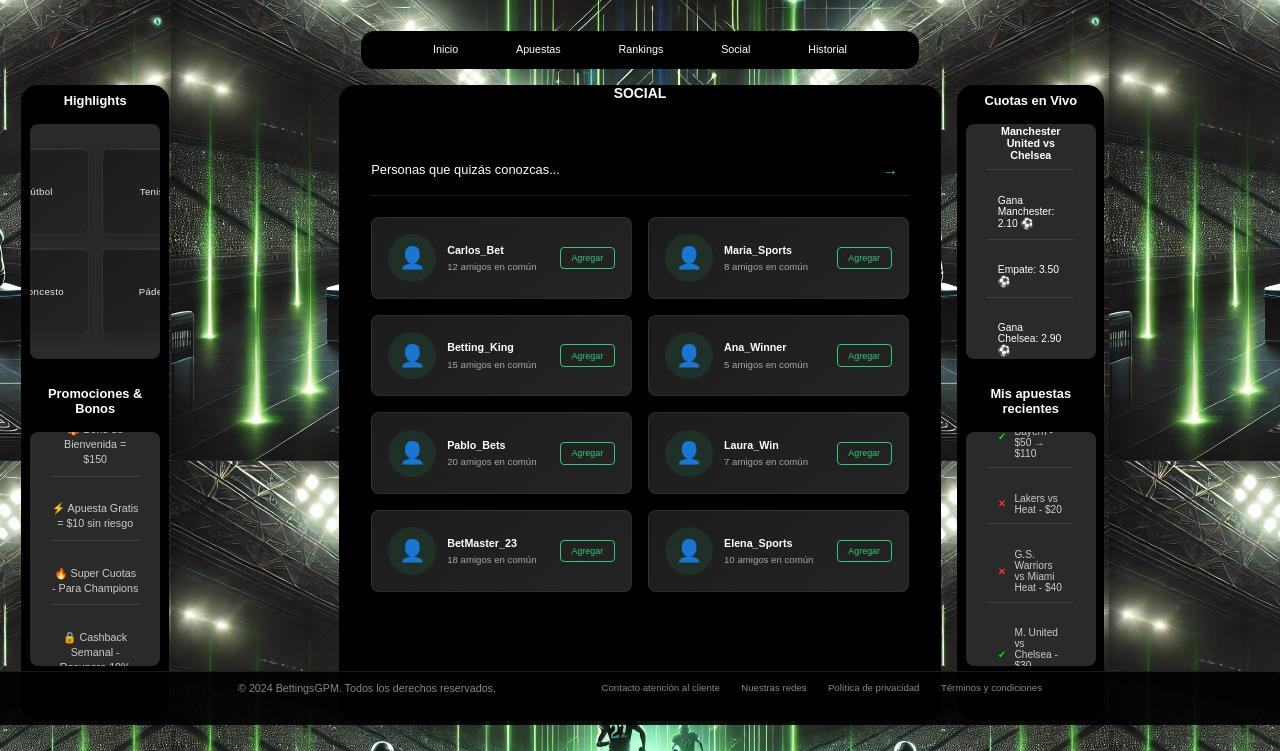
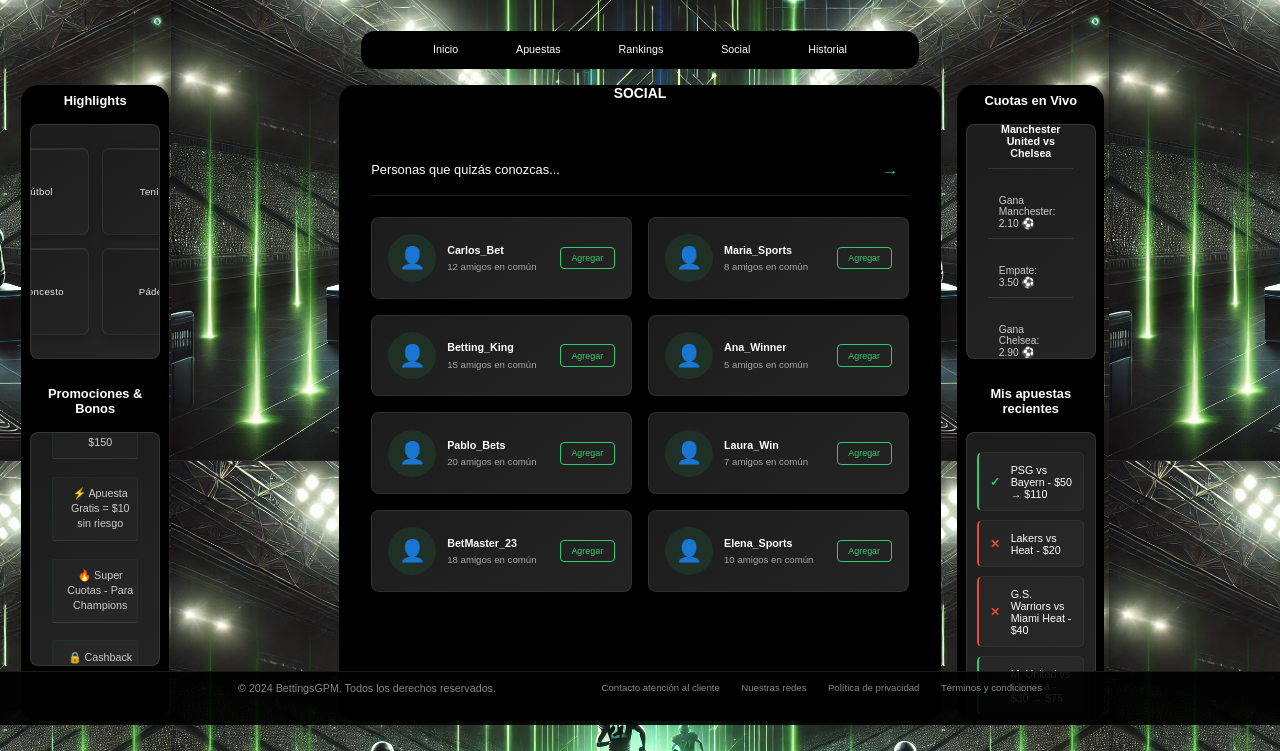
Before and after one commit to jaimegpm/BettingsGPM, a plain HTML site: page Social.html in a window 1280 px wide. Shown: the part 75-826 px from the top of the page. Drawn offline with Linux system fonts and the light colour scheme.

Commit message:
Commit final para la version de escritorio

```diff
--- a/css/styles.css
+++ b/css/styles.css
@@ -259,6 +259,9 @@ body {
     padding: 1rem;
     height: 350px;
     place-content: center;
+    background: linear-gradient(145deg, #1c1c1c, #242424);
+    border: 1px solid rgba(255, 255, 255, 0.1);
+    box-shadow: 0 4px 15px rgba(0, 0, 0, 0.2);
 }
 
 .sport-buttons button {
@@ -344,26 +347,52 @@ body {
     margin-top: 2rem;
 }
 
+/* Nuevo diseño ultra compacto para Promociones & Bonos */
 .promotions ul {
-    display: flex;
-    flex-direction: column;
-    align-items: center;
-    justify-content: center;
-    gap: 1.5rem;
-    padding: 2rem;
-    font-size: 1rem;
+    background: linear-gradient(145deg, #1c1c1c, #242424);
+    padding: 0.3rem 0.25rem;
+    border-radius: 12px;
+    border: 1px solid rgba(255, 255, 255, 0.1);
+    height: 350px;
+}
+
+.promotions li {
+    padding: 0.2rem;
+    margin: 0.15rem 0;
+    border-radius: 3px;
+    background: rgba(255, 255, 255, 0.02);
+    border: 1px solid rgba(46, 204, 113, 0.05);
+    transition: all 0.3s ease;
+    position: relative;
+    display: flex;
+    align-items: center;
+    gap: 0.2rem;
+    font-size: 0.45rem;
+    color: #ffffff;
+}
+
+.promotions li::before {
+    content: attr(data-icon);
+    font-size: 0.5rem;
+    color: #2ecc71;
+    min-width: 12px;
     text-align: center;
 }
 
-.promotions li {
-    padding: 0.8rem 0;
-    border-bottom: 1px solid rgba(255, 255, 255, 0.1);
-    margin-bottom: 0;
-    width: 100%;
-    color: #CCCCCC;
-    font-size: 1rem;
-    line-height: 1.4;
-    font-weight: normal;
+.promotions li span {
+    color: #2ecc71;
+    font-weight: 500;
+    margin-left: auto;
+    padding: 0.1rem 0.2rem;
+    background: rgba(46, 204, 113, 0.1);
+    border-radius: 2px;
+    font-size: 0.4rem;
+}
+
+.promotions li:hover {
+    background: rgba(46, 204, 113, 0.05);
+    transform: translateX(1px);
+    border-color: rgba(46, 204, 113, 0.1);
 }
 
 /* Eliminar el overlay anterior que podría estar causando problemas */
@@ -657,12 +686,41 @@ body {
     color: #CCCCCC;
 }
 
+/* Diseño compacto para Cuotas en Vivo */
 .live-match {
-    background-color: #2A2A2A;
-    padding: 1rem;
-    border-radius: 12px;
-    margin-bottom: 1rem;
-    font-size: 0.9rem;
+    background: linear-gradient(145deg, #1c1c1c, #242424);
+    padding: 0.15rem;
+    border-radius: 3px;
+    border: 1px solid rgba(255, 255, 255, 0.1);
+}
+
+.live-match p:first-child {
+    font-size: 0.1rem;
+    color: #ffffff;
+    text-align: center;
+    padding: 0.05rem;
+    margin-bottom: 0.1rem;
+    font-weight: 500;
+    border-bottom: 1px solid rgba(255, 255, 255, 0.1);
+}
+
+.live-match p:not(:first-child) {
+    display: flex;
+    justify-content: space-between;
+    align-items: center;
+    font-size: 0.09rem;
+    padding: 0.03rem 0.06rem;
+    margin: 0.03rem 0;
+    color: #cccccc;
+}
+
+.live-match p:not(:first-child)::after {
+    content: attr(data-odds);
+    color: #2ecc71;
+    font-weight: 500;
+    font-size: 0.09rem;
+    min-width: 8px;
+    text-align: right;
 }
 
 .login-required {
@@ -1003,40 +1061,48 @@ footer nav a:hover {
 
 /* Estilos para la lista de apuestas - usando los mismos estilos que los otros paneles */
 .bet-list {
-    background-color: #2A2A2A;
-    padding: 2rem;
+    background: linear-gradient(145deg, #1c1c1c, #242424);
+    padding: 1rem;
     border-radius: 12px;
-    font-size: 0.9rem;
-    height: 350px;
-    overflow-y: auto;
-    display: flex;
-    flex-direction: column;
-    gap: 1.5rem;
-    justify-content: center;
+    border: 1px solid rgba(255, 255, 255, 0.1);
 }
 
 .bet-item {
-    display: flex;
-    align-items: center;
-    gap: 0.8rem;
-    padding: 0.8rem 1rem;
-    color: #CCCCCC;
-    font-size: 0.95rem;
-    border-bottom: 1px solid rgba(255, 255, 255, 0.1);
-    width: 100%;
+    padding: 1rem;
+    margin: 0.8rem 0;
+    border-radius: 8px;
+    background: rgba(255, 255, 255, 0.03);
+    transition: all 0.3s ease;
+    display: flex;
+    align-items: center;
+    gap: 1rem;
+    border: 1px solid rgba(255, 255, 255, 0.05);
+}
+
+.bet-item:hover {
+    transform: translateX(5px);
+    background: rgba(255, 255, 255, 0.05);
+}
+
+.bet-item.win {
+    border-left: 3px solid #2ecc71;
+}
+
+.bet-item.loss {
+    border-left: 3px solid #e74c3c;
 }
 
 .bet-status {
-    font-size: 0.9rem;
+    font-size: 1.1rem;
     font-weight: bold;
 }
 
 .bet-item.win .bet-status {
-    color: var(--primary-green);
+    color: #2ecc71;
 }
 
 .bet-item.loss .bet-status {
-    color: #ff3333;
+    color: #e74c3c;
 }
 
 /* Ajuste del espacio entre los elementos */
--- a/js/main.js
+++ b/js/main.js
@@ -133,4 +133,23 @@ document.addEventListener('DOMContentLoaded', function() {
             loginModal.style.display = 'none';
         }
     });
+
+    // Añadir funcionalidad al logo
+    const logo = document.querySelector('.logo');
+    if (logo) {
+        logo.style.cursor = 'pointer';
+        logo.addEventListener('click', function() {
+            // Obtener el nombre de la página actual
+            const currentPage = window.location.pathname.split('/').pop();
+
+            // Si estamos en la página de inicio de sesión o registro
+            if (currentPage === 'InicioSesion.html' || currentPage === 'Registro.html') {
+                window.location.href = 'index.html';
+            }
+            // Para cualquier otra página (excepto index.html)
+            else if (currentPage !== 'index.html') {
+                window.location.href = 'InicioConSesion.html';
+            }
+        });
+    }
 });
```
